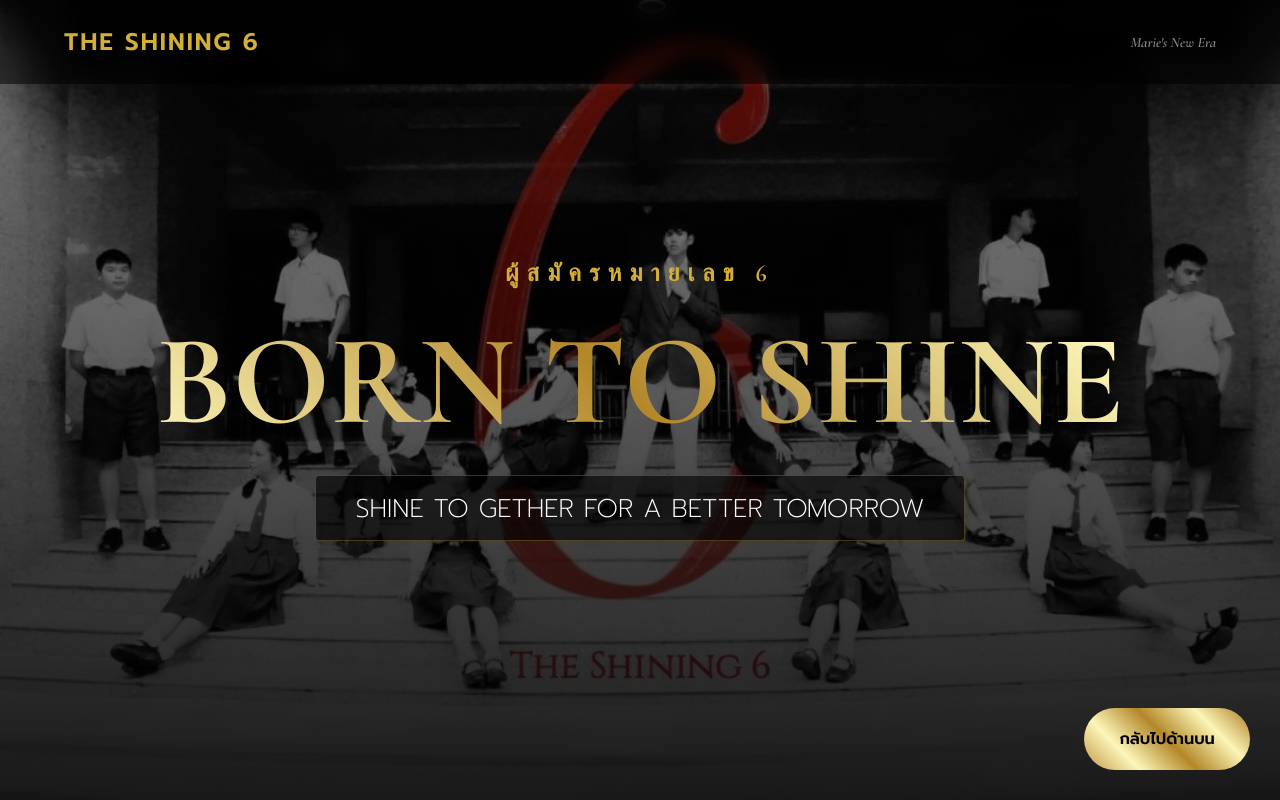
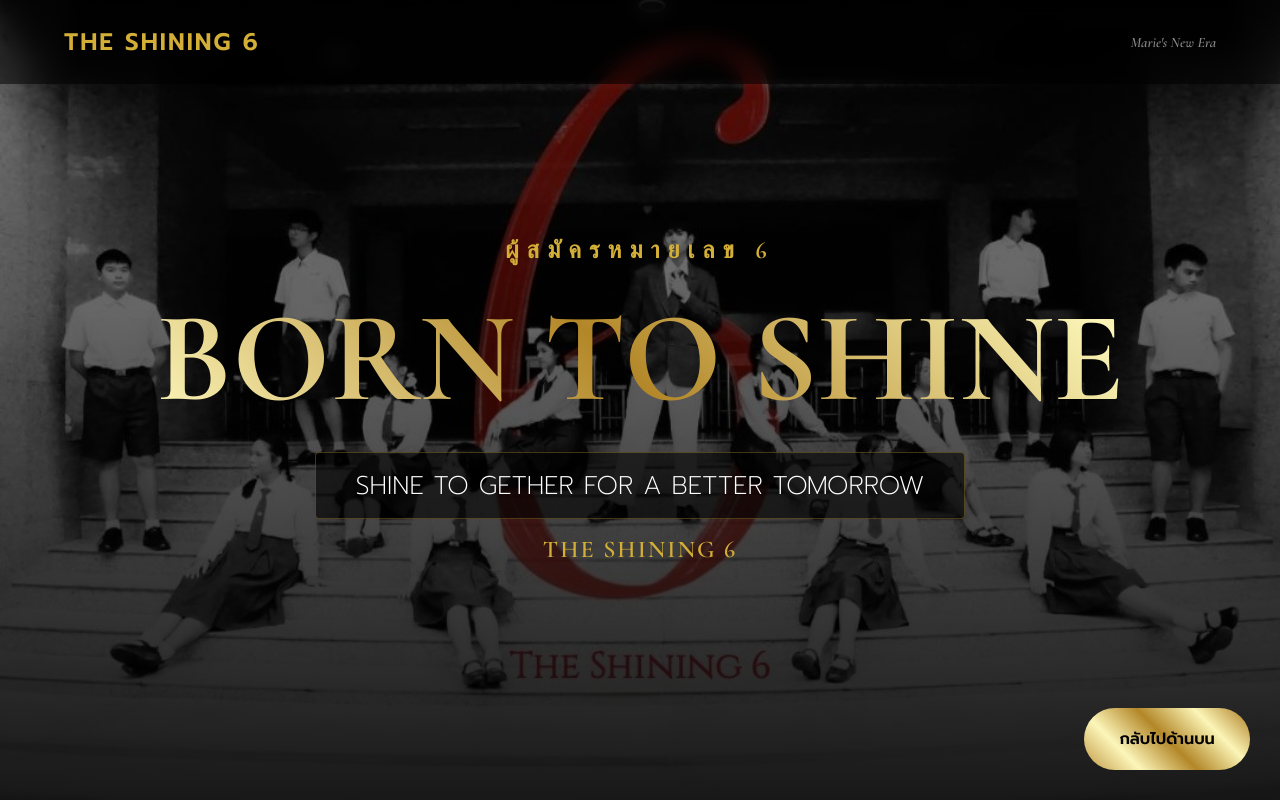
Before and after one commit to punyakornung-dev/THE-SHINING-6, a plain HTML site: page index.html in a window 1280 px wide. Shown: the top 800 px of the page. Drawn offline with nearby package versions, Linux system fonts and the light colour scheme.

Commit message:
Update index.html

```diff
--- a/index.html
+++ b/index.html
@@ -147,6 +147,7 @@
             <h2 class="candidate-tag">ผู้สมัครหมายเลข 6</h2>
             <h1 class="hero-title shimmer">BORN TO SHINE</h1>
             <div class="slogan-box"><p>SHINE TO GETHER FOR A BETTER TOMORROW</p></div>
+            <h4 class="nav-logo">THE SHINING 6</h4>
         </div>
     </section>
 
```
